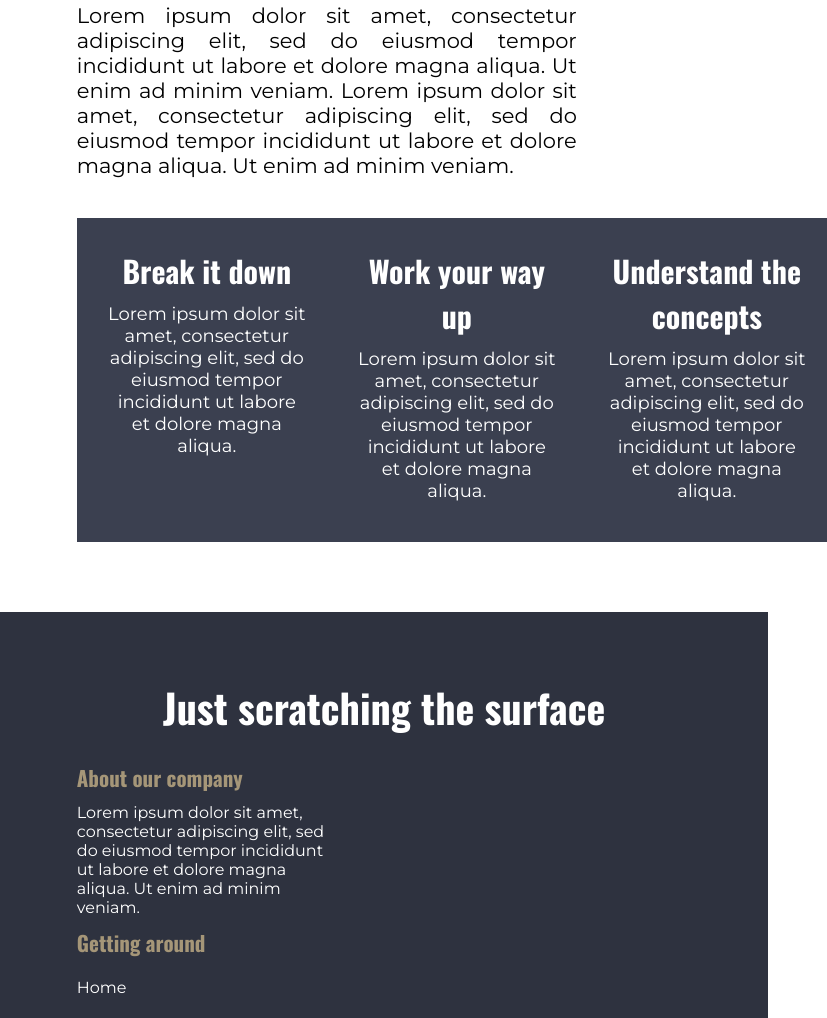
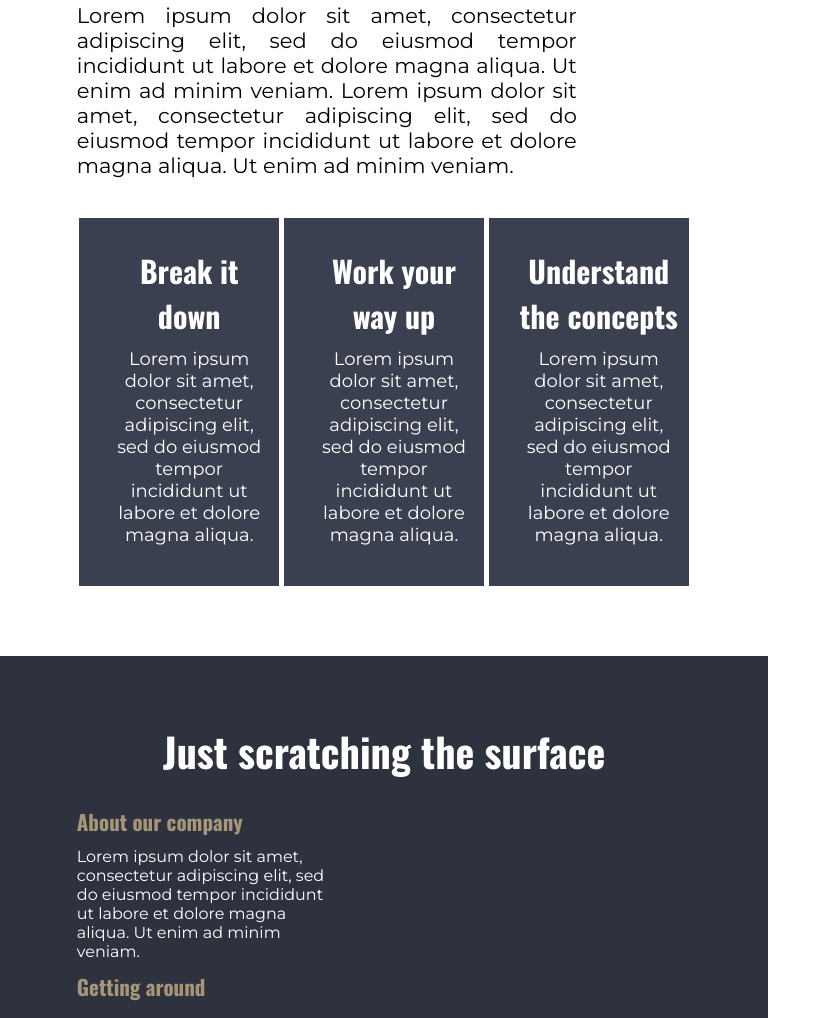
Before and after one commit to sunnywizy/Responsive-layout, a plain HTML site: page index.html in a window 768 px wide. Shown: the part 2157-3175 px from the top of the page, 827 px wide, since content can reach past the window. Drawn offline with nearby package versions, Linux system fonts and the light colour scheme.

Commit message:
Add files via upload

```diff
--- a/style.css
+++ b/style.css
@@ -260,7 +260,6 @@ footer .text {
 
     .hero--title {
         font-size: 50px;
-        line-height: 50px;
     }
 
     .flex-end {
@@ -349,11 +348,11 @@ footer .text {
     }
 
     .box {
-        width: 250px;
+        width: 200px;
     }
 
     .box p, .box h2 {
-        width: 200px;
+        width: 160px;
     }
 
     .medium--col {
```
